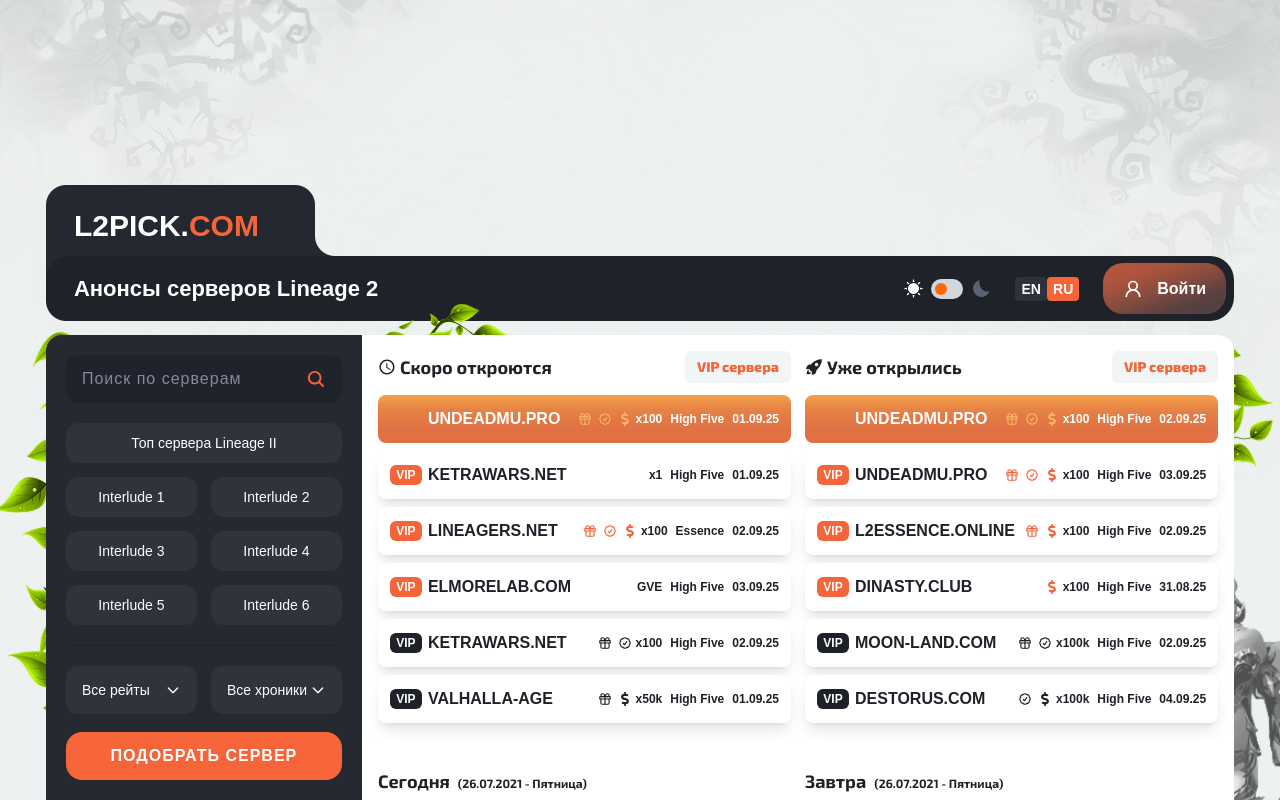
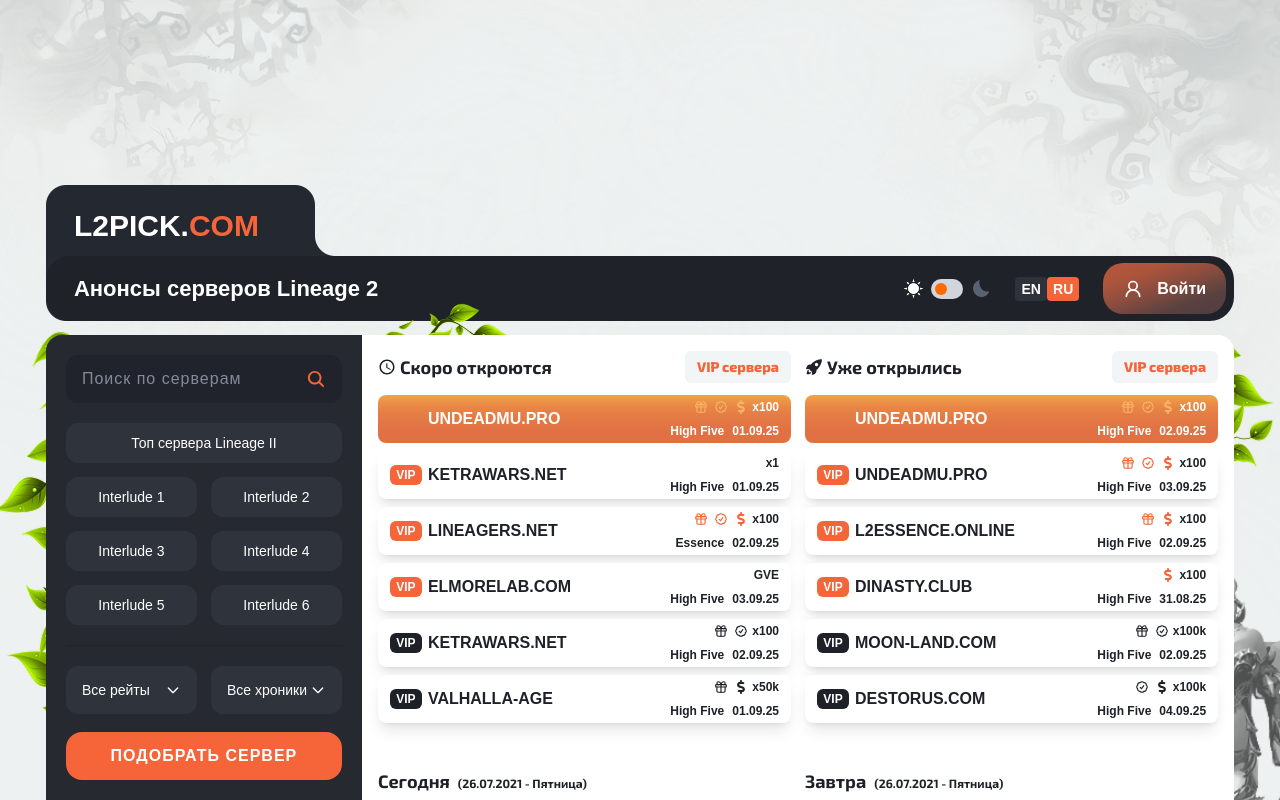
Before and after one commit to baxriddin0317/game, a Next.js app: page / in a window 1280 px wide. Shown: the top 800 px of the page. Built offline with nearby package versions, Linux system fonts and the light colour scheme; a web font is replaced by a local one.

Commit message:
change to flexbox

```diff
--- a/components/elements/ServersSection.tsx
+++ b/components/elements/ServersSection.tsx
@@ -78,7 +78,7 @@
         <Section title="Сегодня" subtitle="(26.07.2021 - Пятница)" servers={todayServers} />
         <Section title="Завтра" subtitle="(26.07.2021 - Пятница)" servers={tomorrowServers} />
       </div>
-      <div className="hidden md:grid grid-cols-1 md:grid-cols-2 lg:grid-cols-1 xl:grid-cols-2 gap-y-5 gap-x-3.5 ">
+      <div className="hidden md:grid grid-cols-1 md:grid-cols-2 gap-y-5 gap-x-3.5 ">
         <Section
           icon={<MdAccessTime className="text-brand-primary-3 dark:text-brand-btn" />}
           title="Скоро откроются"
--- a/components/server-components/ServerItemDropdown.tsx
+++ b/components/server-components/ServerItemDropdown.tsx
@@ -58,7 +58,7 @@
           </span>
           <div className="hidden flex-row items-center gap-1 text-orange-600 md:flex" />
         </div>
-        <div className='flex flex-col lg:flex-row lg:items-center lg:!gap-2'>
+        <div className='flex flex-col 2xl:flex-row 2xl:items-center lg:!gap-2'>
           <div className='flex items-center gap-1 justify-end'>
             <div className={`flex items-center gap-1.5 ${topserver ? 'text-[#f8b464]' : serverColor ? 'text-brand-btn' : 'text-brand-primary-3'}`}>
               {server.icons && server.icons.length > 0 && (
```
